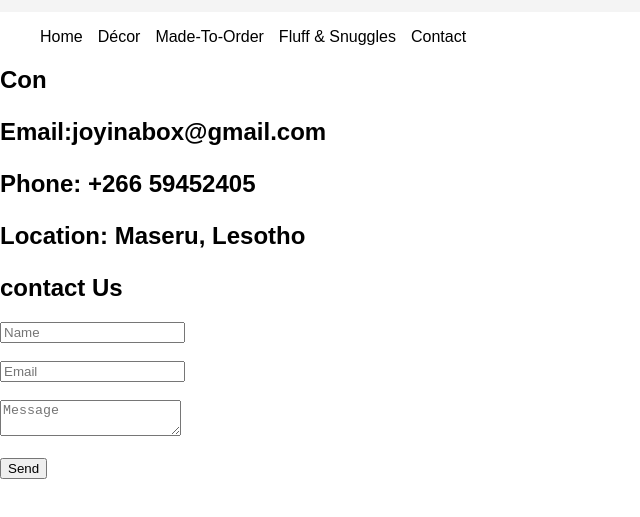
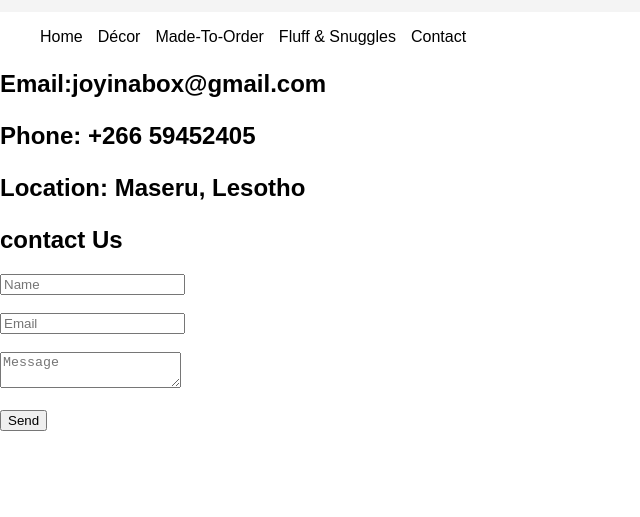
Before and after one commit to khethangsebelee-hue/Joyinaboxx, a plain HTML site: page contact.html in a window 1280 px wide. Shown: the part 41-558 px from the top of the page, without its empty margins (0-640 px from the left). Drawn offline with Linux system fonts and the light colour scheme.

Commit message:
Update contact.html

```diff
--- a/contact.html
+++ b/contact.html
@@ -20,7 +20,7 @@
 </nav>
 
 <div class="container">
-    <h2>Con<p>Email:joyinabox@gmail.com</p>
+    <h2><p>Email:joyinabox@gmail.com</p>
 <p>Phone: +266 59452405</p>
 <p>Location: Maseru, Lesotho</p>contact Us</h2>
 
```
